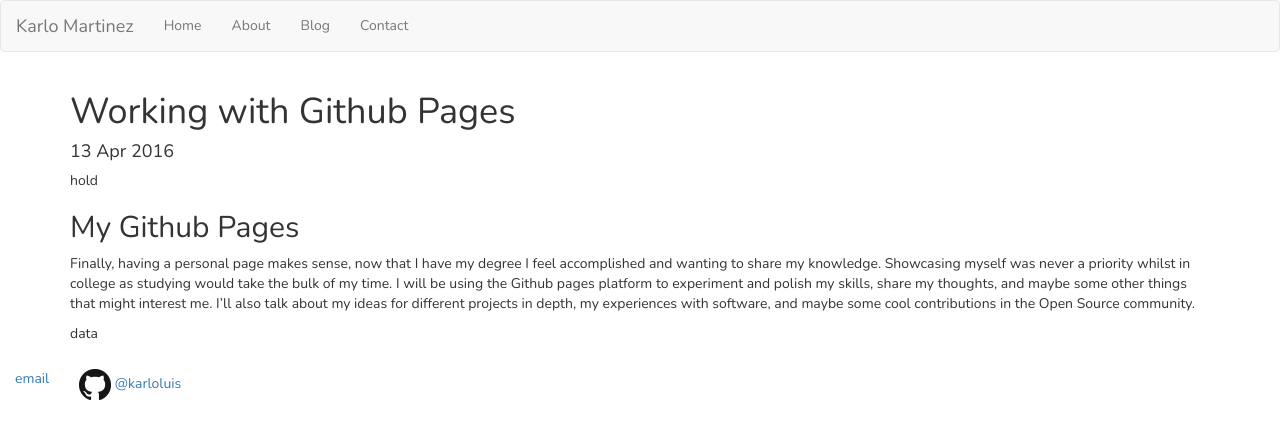
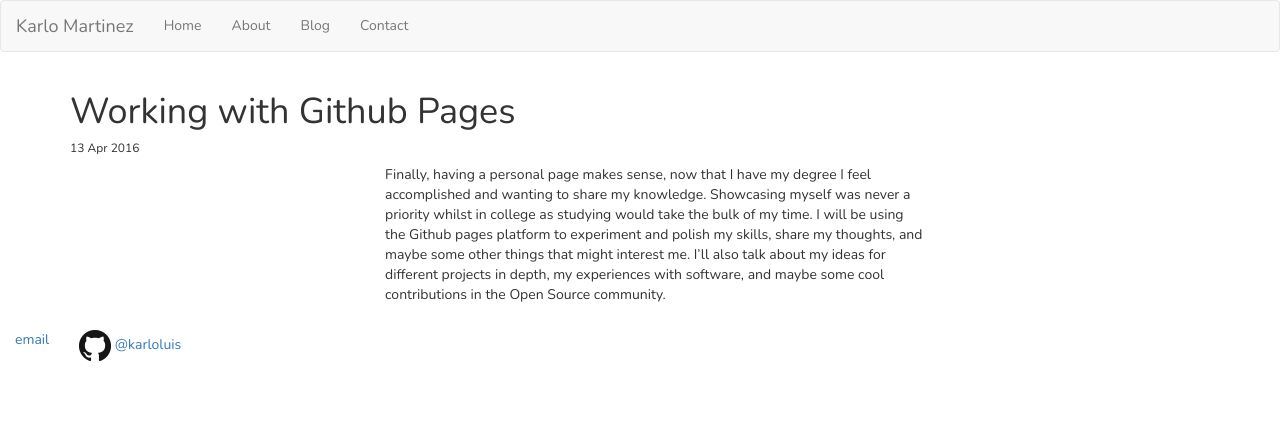
Before and after one commit to karloluis/karloluis.github.io, a Jekyll site: the page built from _posts/2016-04-13-Working-On-Github-Pages.md, in a window 1280 px wide. Shown: the top 439 px of the page. Built offline with Jekyll 4.4.1, drawn with Linux system fonts in a browser that asks for light colours.

Commit message:
Post layout changes.

```diff
--- a/_layouts/posts.html
+++ b/_layouts/posts.html
@@ -3,18 +3,19 @@
 blog: active
 ---
 
-<h1 class="title">{{ page.title }}</h1>
-<h4 class="date"><info datetime="{{ page.date }}">
-  {{ page.date | date_to_string }} {% if page.author %} by {{ page.author }} {% endif %}
-</info></h4>
+
+<section class="bg-dark">
+  <h1 class="title">{{ page.title }}</h1>
+  <h6 class="date"><info datetime="{{ page.date }}">
+    {{ page.date | date_to_string }} {% if page.author %} by {{ page.author }} {% endif %}
+  </info></h6>
+</section>
 
 			<!-- Post content -->
-<div class="col-med-2 col-med-offset-4">
-  <p>
-    hold
-  </p>
-  {{ content }}
-  <p>
-    data
-  </p>
-</div>
+<section>
+  <div class="container">
+    <div class="col-md-6 col-md-offset-3">
+      {{ content }}
+    </div>
+  </div>
+</section>
--- a/_posts/2016-04-13-Working-On-Github-Pages.md
+++ b/_posts/2016-04-13-Working-On-Github-Pages.md
@@ -4,8 +4,6 @@
 date: 2016-04-13
 published: true
 ---
-
-## My Github Pages
 
 Finally, having a personal page makes sense,
  now that I have my degree I feel accomplished and wanting to
```
Also changed, not shown: _posts/2016-06-06-the-Puerto-Rico-software-crisis.md (+3 -3 lines).
